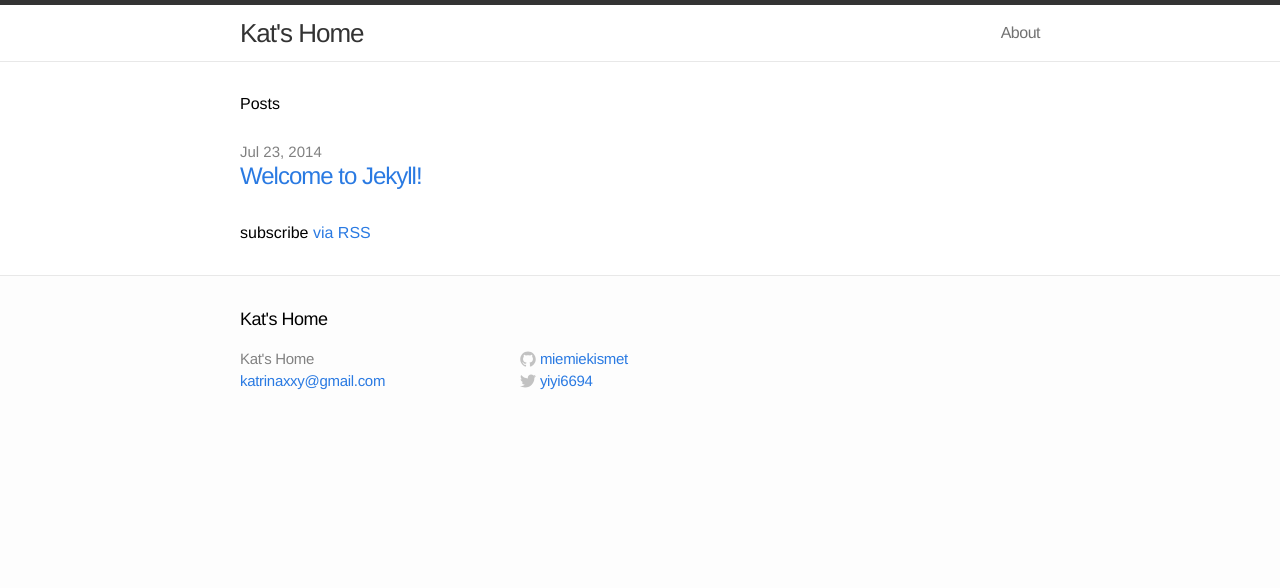
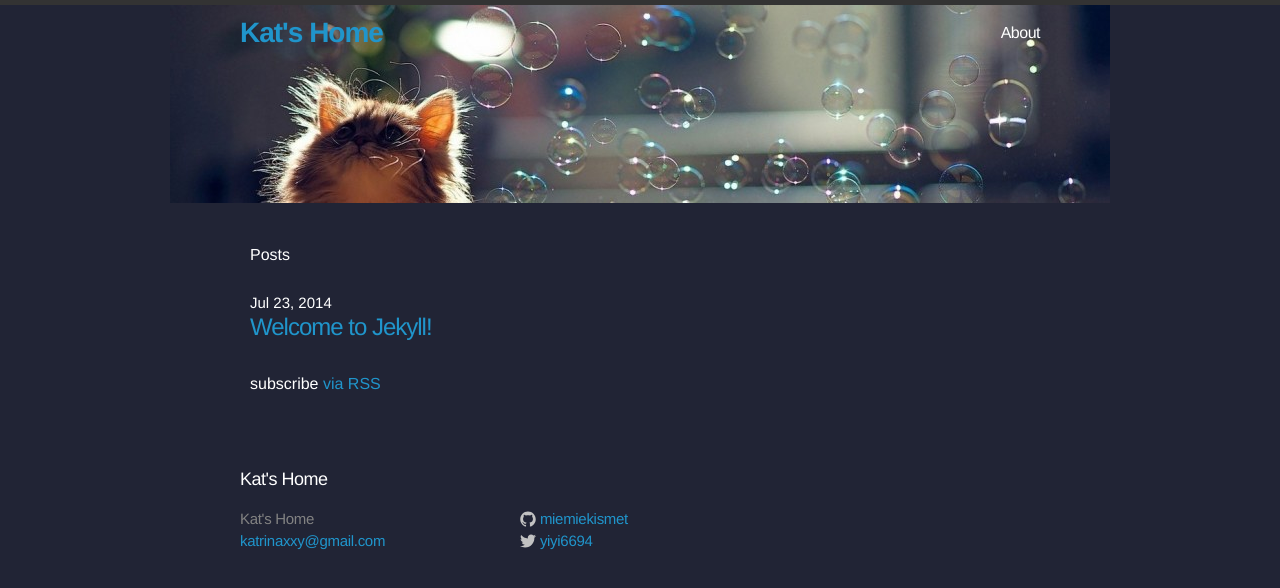
Before and after one commit to miemiekismet/miemiekismet.github.io, a Jekyll site: the page built from index.html, in a window 1280 px wide. Shown: the top 588 px of the page. Built offline with Jekyll 4.4.1, drawn with Linux system fonts in a browser that asks for light colours.

Commit message:
css changes

```diff
--- a/css/main.css
+++ b/css/main.css
@@ -13,14 +13,14 @@ body {
   font-size: 16px;
   line-height: 1.5;
   font-weight: 300;
-  background-color: #fdfdfd;
+  background-color: #212435;
 }
 
 h1, h2, h3, h4, h5, h6 { font-size: 100%; font-weight: 400; }
 
-a         { color: #2a7ae2; text-decoration: none; }
-a:hover   { color: #000; text-decoration: underline; }
-a:visited { color: #205caa; }
+a         { color: #2095CB; text-decoration: none; }
+a:hover   { color: #fff; text-decoration: underline; }
+a:visited { color: #2095CB; }
 
 /* Utility */
 
@@ -42,17 +42,20 @@ a:visited { color: #205caa; }
 
 .site-header {
   border-top: 5px solid #333;
-  border-bottom: 1px solid #e8e8e8;
-  min-height: 56px;
-  background-color: white;
+  border-bottom: 0px solid #e8e8e8;
+  min-height: 198px;
+  background-image: url(./title_background.jpg);
+  background-repeat:no-repeat;
+  background-position:center;
 }
 
 .site-title,
 .site-title:hover,
 .site-title:visited {
   display: block;
-  color: #333;
-  font-size: 26px;
+  color: #2095CB;
+  font-size: 28px;
+  font-weight:bold;
   letter-spacing: -1px;
   float: left;
   line-height: 56px;
@@ -69,18 +72,19 @@ a:visited { color: #205caa; }
 
 .site-nav .page-link {
   margin-left: 20px;
-  color: #727272;
+  color: #fff;
   letter-spacing: -.5px;
 }
 
 /* Site footer */
 
 .site-footer {
-  border-top: 1px solid #e8e8e8;
+  border-top: 0px solid #e8e8e8;
   padding: 30px 0;
 }
 
 .footer-heading {
+  color: #fff;
   font-size: 18px;
   font-weight: 300;
   letter-spacing: -.5px;
@@ -137,12 +141,16 @@ a:visited { color: #205caa; }
 
 .page-content {
   padding: 30px 0;
-  background-color: #fff;
+  background-color: #212435;
 }
 
 
 /* Home styles */
 /* ----------------------------------------------------------*/
+.home {
+  padding: 10px;
+  color: #fff;
+}
 
 .home h1 { margin-bottom: 25px; }
 
@@ -159,7 +167,7 @@ a:visited { color: #205caa; }
 .posts .post-date {
   display: block;
   font-size: 15px;
-  color: #818181;
+  color: #fff;
 }
 
 
@@ -263,7 +271,7 @@ a:visited { color: #205caa; }
 /* Syntax highlighting styles */
 /* ----------------------------------------------------------*/
 
-.highlight  { background: #ffffff; }
+.highlight  { background: #fff; }
 .highlight .c { color: #999988; font-style: italic } /* Comment */
 .highlight .err { color: #a61717; background-color: #e3d2d2 } /* Error */
 .highlight .k { font-weight: bold } /* Keyword */
```
Also changed, not shown: css/background.jpg (added), css/title_background.jpg (added), 8 other files.
